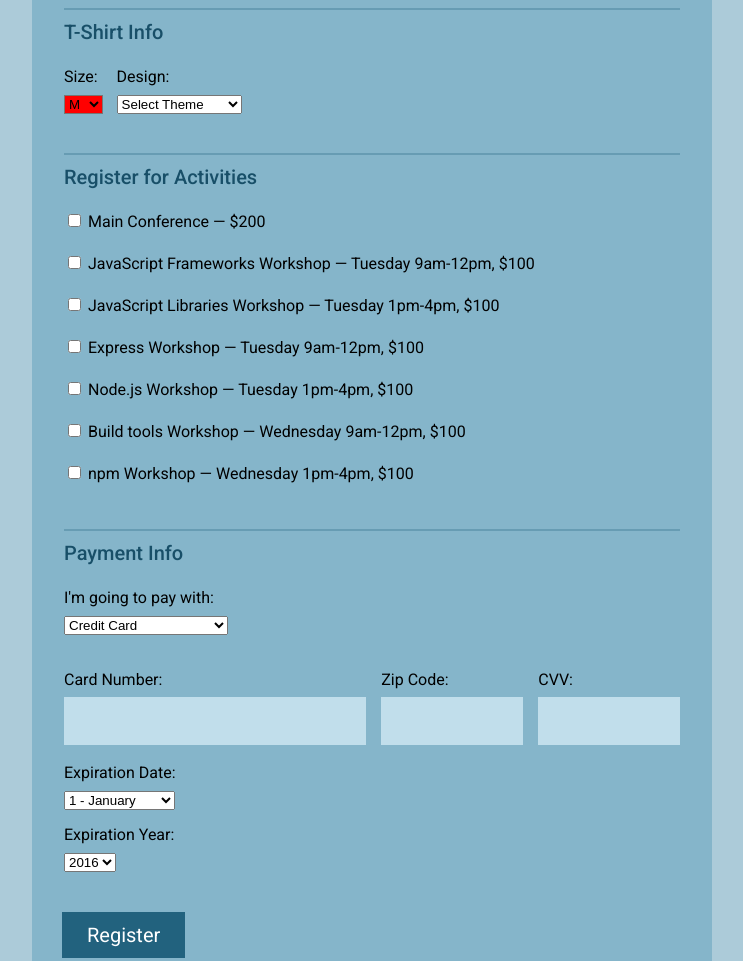
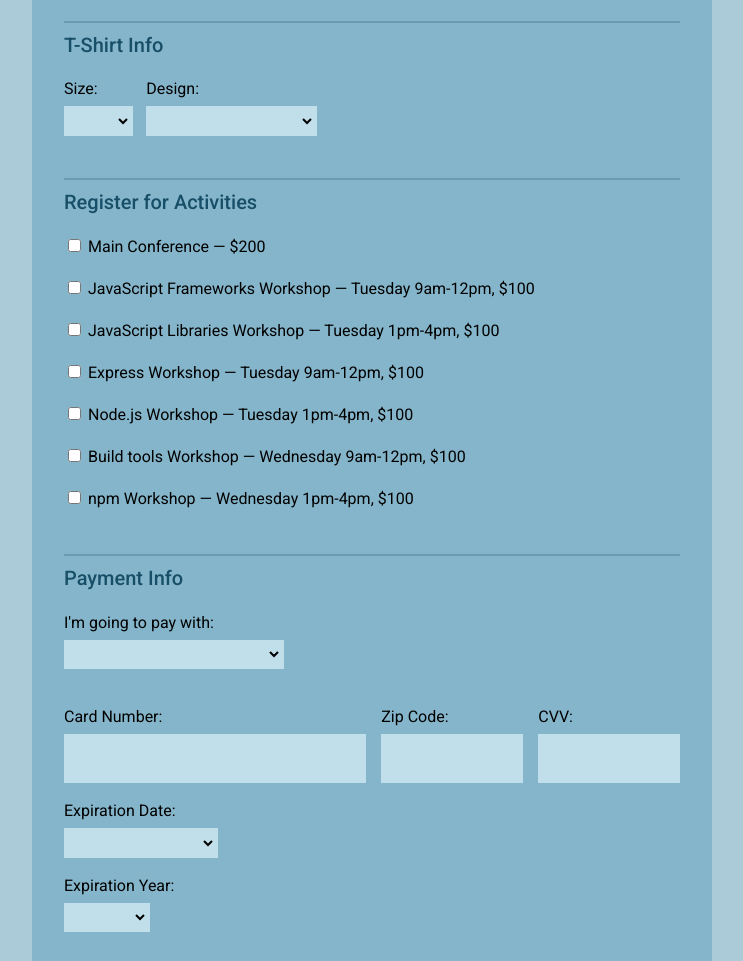
Before and after one commit to meysuhn/Th-Challenge-3---Interactive-Form, a plain HTML site: page index.html in a window 1280 px wide. Shown: the part 550-1511 px from the top of the page, without its empty margins (268-1011 px from the left). Drawn offline with Linux system fonts and the light colour scheme.

Commit message:
css styling changes

```diff
--- a/css/style.css
+++ b/css/style.css
@@ -101,6 +101,8 @@ input[type="radio"] {
 	display: inline-block;
 }
 
+/* WHAT IS THIS???!?!? */
+
 /*added by me but should this be coded in rather than hard wired?*/
 input[type="text"]:disabled {
     background: #dddddd;
@@ -185,3 +187,38 @@ button:hover {
 		width: 49%;
 	}
 }
+
+/* =================================
+  My Styles - without the picture file! Works better
+==================================== */
+
+
+
+.styled-select select{
+
+  -webkit-appearance: none; /* This doesn'seem to do anything though? */
+
+ /* need to understand what's happening here. If I add select t */
+ }
+
+.styled-select {
+font-family: 'Roboto', sans-serif;
+margin-bottom: 1.125em;
+background: #accbd9;
+font-size: 1em;
+line-height: 1;
+padding: .8em;
+background: #c1deeb;
+border: 2px solid #c1deeb;
+outline: none;
+/* font-weight: 500; */
+width: auto;
+height: 1.5em;
+overflow: hidden;
+}
+
+.styled-select:focus {
+     background: #fff;
+     border-color: #5e97b0;
+     transition: border-color .4s, background-color .4s;
+}
--- a/index.html
+++ b/index.html
@@ -27,7 +27,7 @@
         <input type="email" id="mail" name="user_email">
 
         <label for="title">Job Role</label>
-        <select id="title" name="user_title">
+        <select id="title" name="user_title" class="styled-select">
           <option value="full-stack js developer">Full Stack JavaScript Developer</option>
           <option value="front-end developer">Front End Developer</option>
           <option value="back-end developer">Back End Developer</option>
@@ -42,10 +42,12 @@
         <legend>T-Shirt Info</legend>
 
 
+<!--CHECK WHICH PARTS OF THIS HAVE BEEN HARD CODED AND FIX BEFORE SUBMISSION -->
 
-        <div class="styled-select"> <!-- testing only. Don't hardcode in-->
+
+        <div> <!-- testing only. Don't hardcode in-->
           <label for="size">Size:</label>
-          <select id="size" name="user_size">
+          <select id="size" name="user_size" class="styled-select">
             <option value="small">S</option>
             <option value="medium" selected>M</option>
             <option value="large">L</option>
@@ -55,7 +57,7 @@
 
         <div>
           <label for="design">Design:</label>
-          <select id="design" name="user_design">
+          <select id="design" name="user_design" class="styled-select">
             <option>Select Theme</option>
             <option value="js puns">Theme - JS Puns</option>
             <option value="heart js">Theme - I &#9829; JS</option>
@@ -64,7 +66,7 @@
 
         <div id="colors-js-puns" class="">
           <label for="color">Color:</label>
-          <select id="color">
+          <select id="color" class="styled-select">
             <option value="cornflowerblue">Cornflower Blue (JS Puns shirt only)</option>
             <option value="darkslategrey">Dark Slate Grey (JS Puns shirt only)</option>
             <option value="gold">Gold (JS Puns shirt only)</option>
@@ -90,7 +92,7 @@
         <legend>Payment Info</legend>
 
         <label for="payment">I'm going to pay with:</label>
-        <select id="payment" name="user_payment">
+        <select id="payment" name="user_payment" class="styled-select">
           <option value="select_method">Select Payment Method</option>
           <option value="credit card">Credit Card</option>
           <option value="paypal">PayPal</option>
@@ -115,7 +117,7 @@
           </div>
 
           <label for="exp-month">Expiration Date:</label>
-          <select id="exp-month" name="user_exp-month">
+          <select id="exp-month" name="user_exp-month" class="styled-select">
             <option value="1">1 - January</option>
             <option value="2">2 - February</option>
             <option value="3">3 - March</option>
@@ -130,7 +132,7 @@
             <option value="12">12 - December</option>
           </select>
           <label for="exp-year">Expiration Year:</label>
-          <select id="exp-year" name="user_exp-year">
+          <select id="exp-year" name="user_exp-year" class="styled-select">
             <option value="2016">2016</option>
             <option value="2017">2017</option>
             <option value="2018">2018</option>
--- a/js/script.js
+++ b/js/script.js
@@ -148,14 +148,11 @@ function activities (){
 var newTotal = 0; //holds the HTML string to display to page.
 
 function runningTotal() {
-    //paymentFieldset.removeChild(paymentFieldset.childNodes[9]);
     newTotal = 0; //this empties the global variable's value to stop it storing each new string one on top of the other as the code repeats.
     if(document.getElementById("total"))
         { var elem = document.getElementById("total");
         elem.remove();
         }
-
-    console.log("Running Total has fired!");
 
     var activities = document.querySelector('.activities').getElementsByTagName('label');
     var length = activities.length;
@@ -168,7 +165,6 @@ function runningTotal() {
             var numb1 = (numb[1]);
             var newNumber = parseInt(numb1, 10); //converts string to number at base 10.
             newTotal = newTotal + newNumber;
-            console.log("Boo");
         }
     }
 
@@ -215,14 +211,60 @@ function payment() {
 }
 
 
+// onload need to add 'required' etc to various elements
+
+
+//Form Validation
+    //has to only run once submit button is clicked (see video)
+
+    //check elements to see if required returns false/true
+        //if info needed add error message
+
+
+//use HTML form validation? or use javascript? The former being inserted with javascript
+
+//Name: (please provide you name)
+
+//Email: (please provide a valid email address)
+
+//Don't forget to pick a T-Shirt
+
+//Please select an activity
+
+//to test if credit card option elected see the method somewhere above. there is a test for presence of html somewhere there.
+
+
+
+
+//Form validation: display error messages and don't let the user submit the form if any of these validation errors exist:
+    //Name field can't be empty
+    //Email field must be a validly formatted e-mail address (you don't have to check that it's a real e-mail address, just that it's formatted like one: dave@teamtreehouse.com for example. You'll need to use a regular expression to get this requirement. See the list of Resources for links to learn about regular expressions.
+    //At least one activity must be checked from the list under "Register for Actitivities."
+    //Payment option must be selected.
+    //If "Credit card" is the selected payment option, make sure the user supplied a credit card number, a zip code, and a 3 number CVV value.
+
+
+
+
+
+
+
+
+
+
 //styling
 
 function style() {
 var x = document.getElementsByTagName("select");
 //console.log(x);
-x[1].style.backgroundColor = "red";
-//FUCK THIS BULLSHIT
+//x[1].style.backgroundColor = "red";
+
 //x.style.color= "grey";
+
+//First, keep the hard-coded html in. Just try to get the styles working from here.
+
+
+
 }
 
 ///////////////////
```
Also changed, not shown: css/down_arrow_select.jpg (renamed from js/down_arrow_select.jpg).
